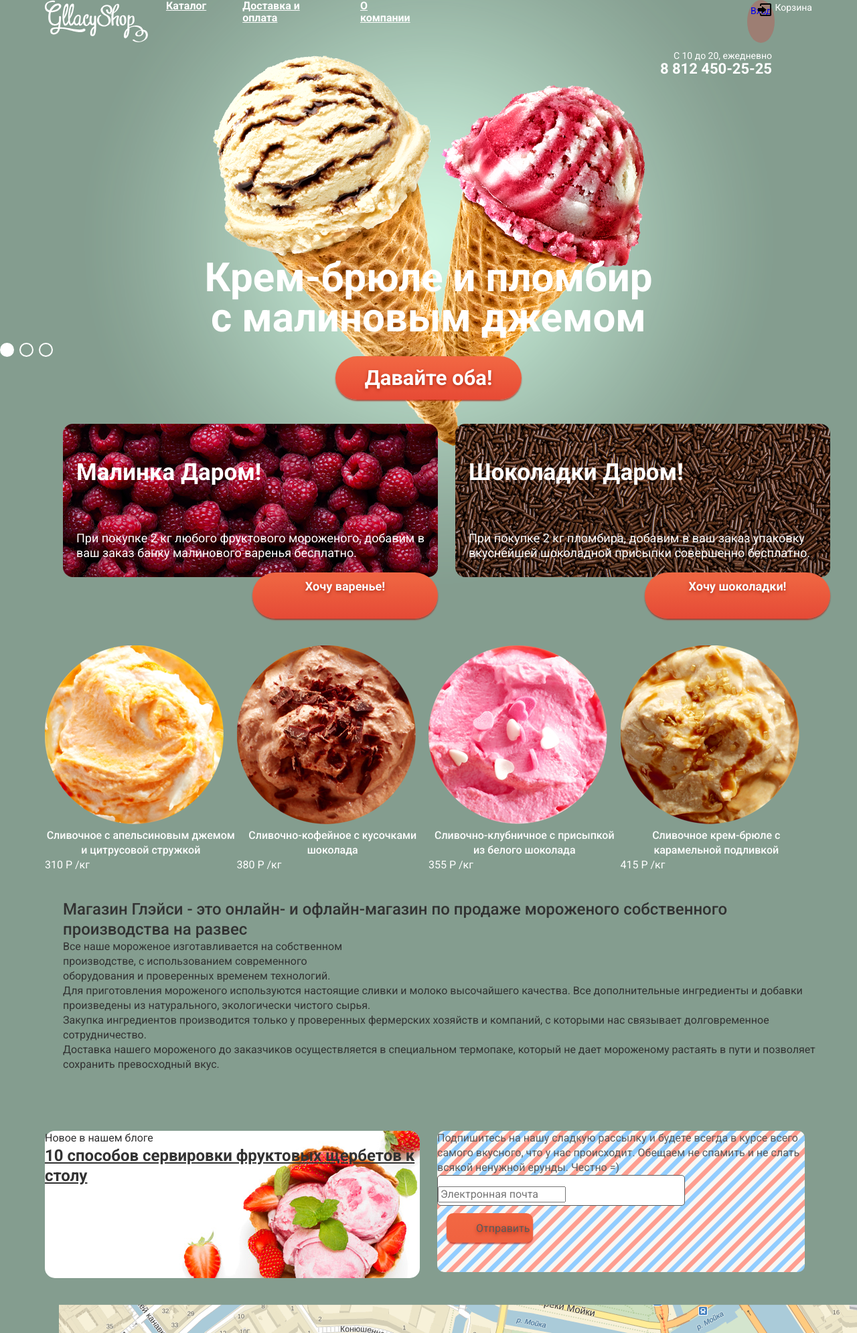
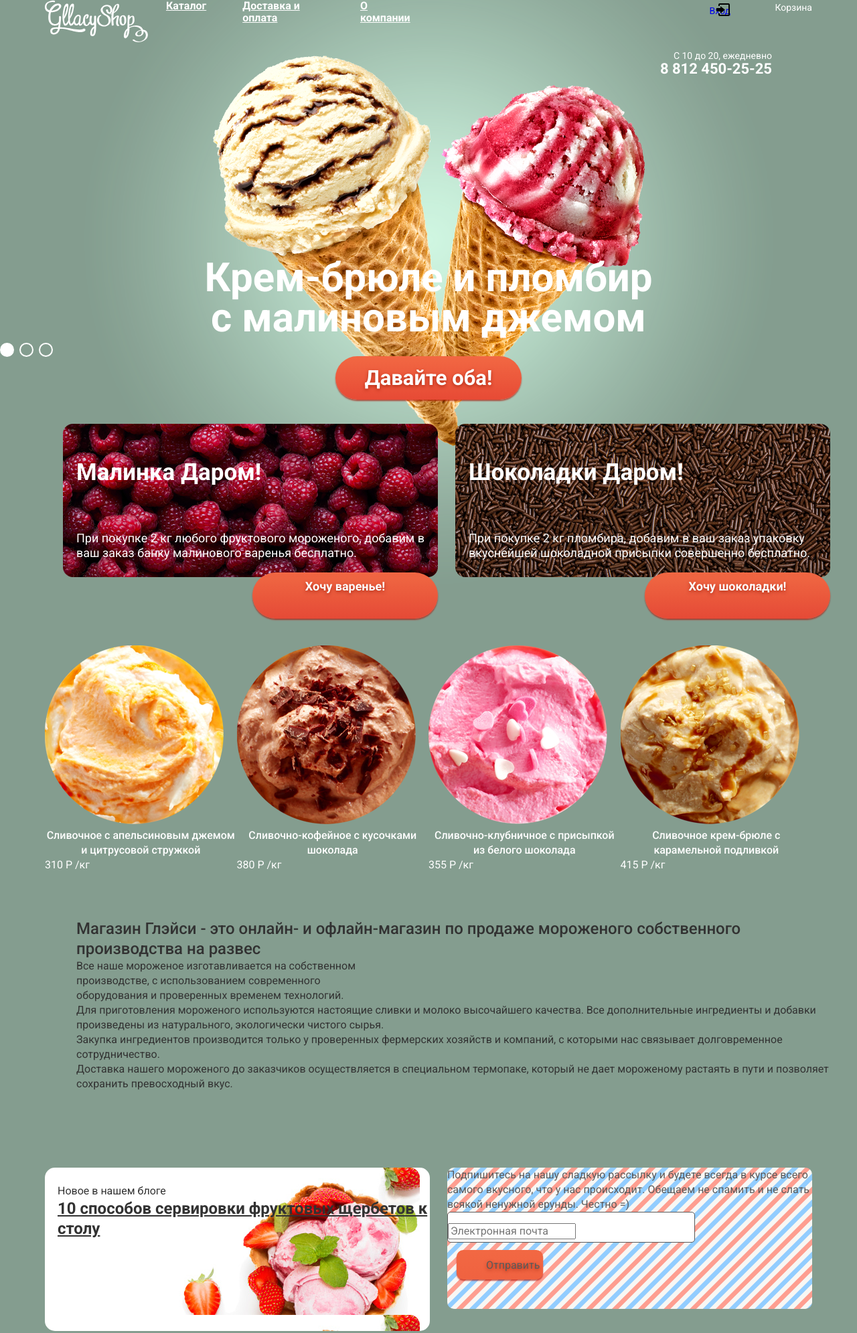
Before and after one commit to annacomar/693151-gllacy-25, a plain HTML site: page index.html in a window 1280 px wide. Shown: the top 1991 px of the page at 67% size. Drawn offline with nearby package versions, Linux system fonts and the light colour scheme.

Commit message:
Update style.css

```diff
--- a/css/style.css
+++ b/css/style.css
@@ -243,9 +243,11 @@ input[type="radio"].visually-hidden {
 
 .user-navigation .login-link {
   position: relative;
+  width: 93px;
+  height: 32px;
   padding: 5px;
-  background-color: rgba(255, 0, 0, 0.2);
-  border-radius: 50%;
+  background-color: rgba(132,157,143,0,2);
+  border-radius: 10px;
 }
 
 .login-link::before {
@@ -437,6 +439,10 @@ input[type="radio"].visually-hidden {
   margin-bottom: 40px;
   margin-right: 27px;
   margin-left: 27px;
+  padding-top: 29px;
+  padding-left: 20px;
+  padding-right: 34px;
+  padding-bottom: 26px;
 
   color:#323232;
 
@@ -455,7 +461,7 @@ input[type="radio"].visually-hidden {
   font-weight: 500;
   line-height: 30px;
 }
-.about-us .about-us-list {
+.about-us.about-us-list {
   line-height: 22px;
 }
 
@@ -484,6 +490,8 @@ input[type="radio"].visually-hidden {
   flex-direction: column;
   width: 560px;
   margin-right: 13px;
+  padding-top: 24px;
+  padding-left: 19px;
 
   color: #5a5a5a;
   font-size: 16px;
```
